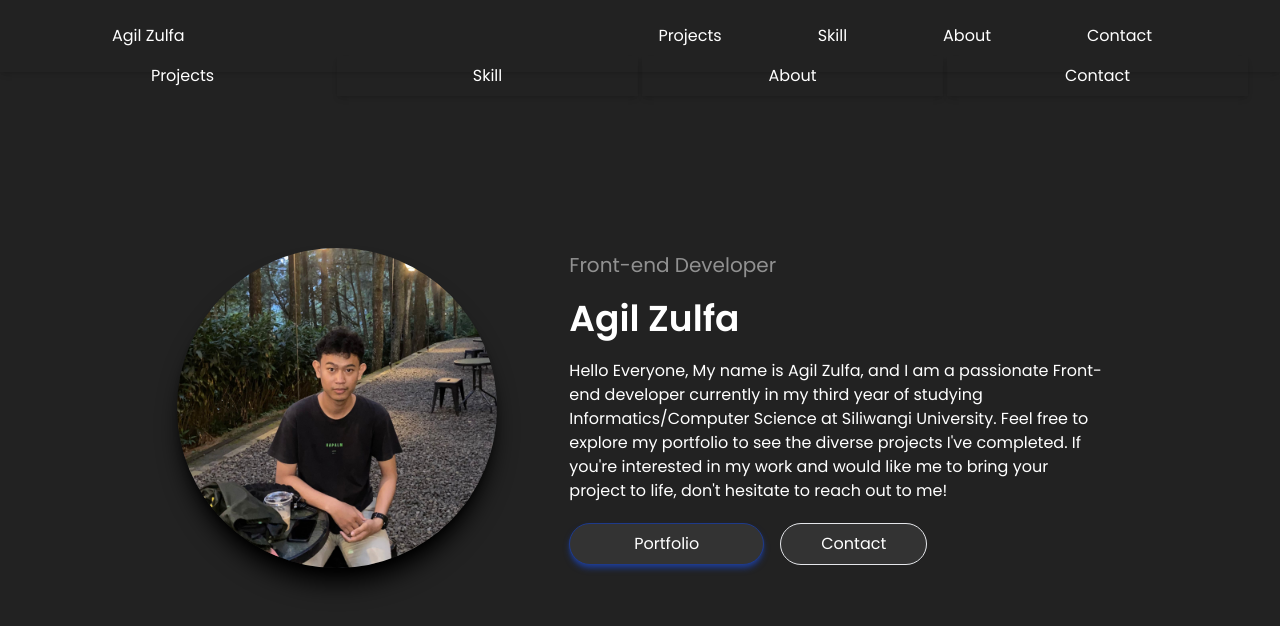
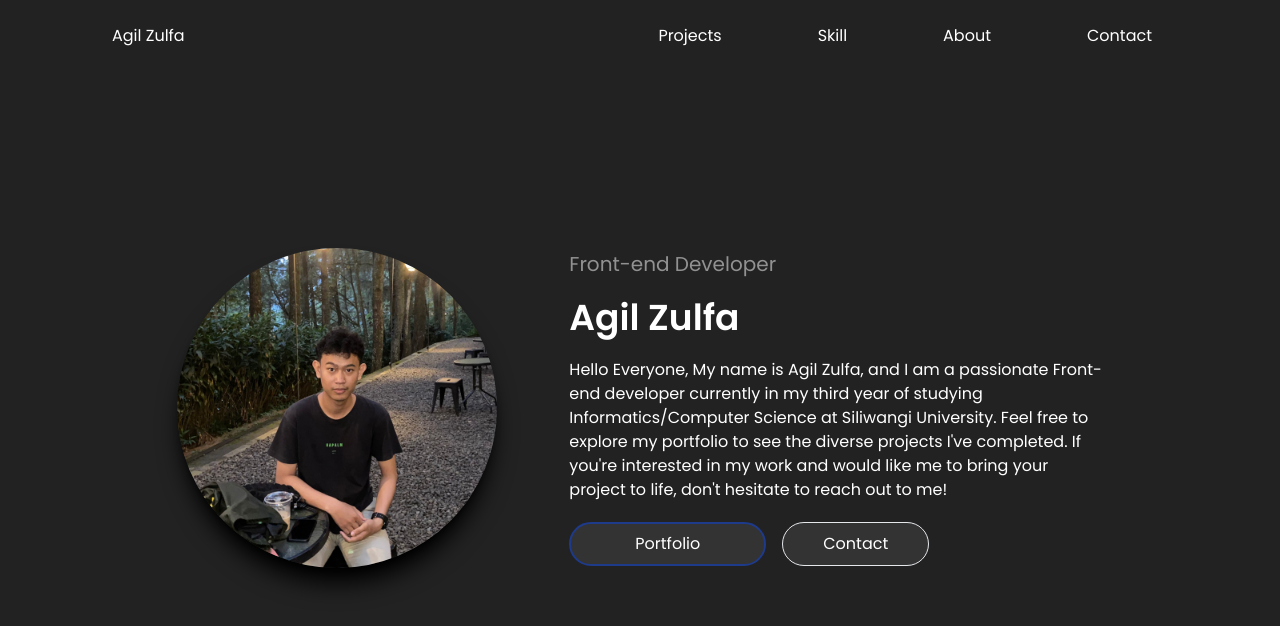
Before and after one commit to agilzulfa16/Portofolio, a React (Vite) app: page / in a window 1280 px wide. Shown: the top 626 px of the page. Built offline with nearby package versions, Linux system fonts and the light colour scheme.

Commit message:
fix nav bug

```diff
--- a/src/assets/components/nav.jsx
+++ b/src/assets/components/nav.jsx
@@ -1,7 +1,7 @@
 import React from "react";
 import {
   Navbar,
-  Collapse,
+  MobileNav,
   Typography,
   Button,
   IconButton,
@@ -21,7 +21,7 @@ function Navigasi() {
 
   return (
     <Navbar className="mx-auto w-full px-4 py-2 lg:px-8 lg:py-4 border-none">
-      <div className="container mx-auto px-4 md:px-20 flex items-center justify-between text-blue-gray-900">
+      <div className="container mx-auto px-8 md:px-20 flex items-center justify-between text-blue-gray-900">
         <Typography
           as="a"
           href="#"
@@ -48,7 +48,7 @@ function Navigasi() {
 
         <Button
           variant="text"
-          className="ml-auto text-inherit hover:bg-transparent focus:bg-transparent active:bg-transparent lg:hidden"
+          className="ml-auto h-6 w-6 text-inherit hover:bg-transparent focus:bg-transparent active:bg-transparent lg:hidden"
           ripple={false}
           onClick={() => setOpenNav(!openNav)}
         >
@@ -84,7 +84,7 @@ function Navigasi() {
           )}
         </Button>
       </div>
-      <Collapse open={openNav}>
+      <MobileNav open={openNav}>
         <div className="container mx-auto">
 
           <div className="flex items-center gap-x-1">
@@ -102,7 +102,7 @@ function Navigasi() {
             </Button>
           </div>
         </div>
-      </Collapse>
+      </MobileNav>
     </Navbar>
   );
 }
--- a/src/assets/fragments/landing.jsx
+++ b/src/assets/fragments/landing.jsx
@@ -26,7 +26,7 @@ function LandingPage() {
             </p>
 
             <div className="flex flex-col w-ful md:justify-start md:flex-row">
-              <button type="button" className="bg-[#333333] border-blue-900 border shadow-md shadow-blue-900 px-16 py-2 rounded-3xl md:mb-0 md:mr-4 hidden md:block ">Portfolio</button>
+              <button type="button" className="bg-[#333333] border-blue-900 border-2 px-16 py-2 rounded-3xl md:mb-0 md:mr-4 hidden md:block ">Portfolio</button>
               <button type="button" className="bg-[#333333] border px-10 py-2  rounded-3xl">Contact</button>
             </div>
           </div>
```
